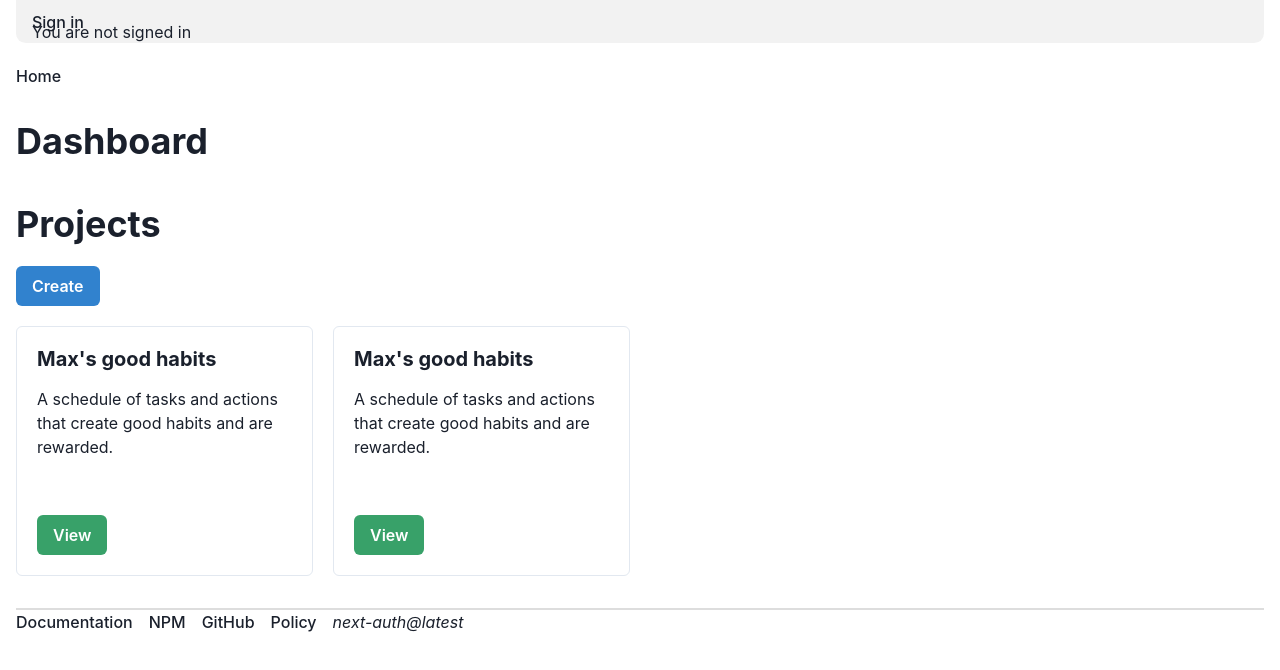
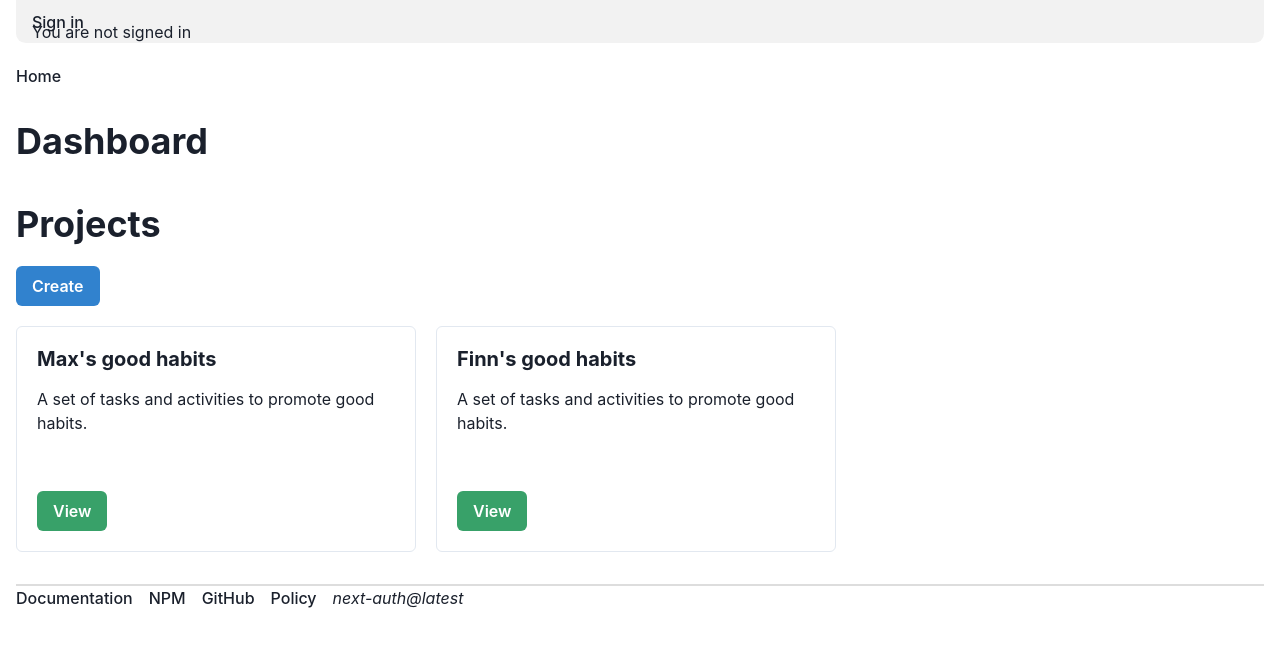
Before and after one commit to leggetter/_habitdabit, a Next.js app: page /dashboard in a window 1280 px wide. Shown: the top 670 px of the page. Built offline with nearby package versions, Linux system fonts and the light colour scheme; no server answers.

Commit message:
chore: working on add Project CRU (not D yet)

```diff
--- /dev/null
+++ b/components/hd-link-button.tsx
@@ -0,0 +1,15 @@
+import { Button, ButtonProps } from "@chakra-ui/react";
+import HDLink, { HDLinkProps } from "./hd-link";
+
+declare type HDLinkButtonProps = HDLinkProps &
+  ButtonProps & {
+    children?: React.ReactNode;
+  };
+
+export default function HDLinkButton(props: HDLinkButtonProps) {
+  return (
+    <HDLink _hover={{ textDecoration: "none" }} {...props}>
+      <Button {...props}>{props.children}</Button>
+    </HDLink>
+  );
+}
--- a/components/hd-link.tsx
+++ b/components/hd-link.tsx
@@ -1,7 +1,7 @@
 import NextLink from "next/link";
 import { Link, LinkProps } from "@chakra-ui/react";
 
-declare type HDLinkProps = LinkProps & {
+export declare type HDLinkProps = LinkProps & {
   children?: React.ReactNode;
 };
 
--- a/package.json
+++ b/package.json
@@ -16,6 +16,7 @@
     "@chakra-ui/react": "^2.4.8",
     "@emotion/react": "^11.10.5",
     "@emotion/styled": "^11.10.5",
+    "formik": "^2.2.9",
     "framer-motion": "^6.5.1",
     "next": "latest",
     "next-auth": "latest",
--- a/pages/dashboard/index.tsx
+++ b/pages/dashboard/index.tsx
@@ -5,44 +5,60 @@ import {
   CardBody,
   CardFooter,
   Heading,
-  SimpleGrid,
+  Flex,
   Stack,
   Text,
 } from "@chakra-ui/react";
 import { useSession } from "next-auth/react";
+import HDLinkButton from "../../components/hd-link-button";
 import Layout from "../../components/layout";
 
-const ProjectCard = () => {
-  const { data: session } = useSession();
-
+const ProjectCard = ({
+  id,
+  name,
+  goalDescription: description,
+  showEditButton,
+}: {
+  id: string;
+  name: string;
+  goalDescription: string;
+  showEditButton: boolean;
+}) => {
   return (
     <Card
       direction={{ base: "column", sm: "row" }}
       overflow="hidden"
       variant="outline"
       mt={5}
+      mr={5}
       maxW={400}
     >
       <Stack>
         <CardBody>
           <Heading as="h3" size="md">
-            Max's good habits
+            {name}
           </Heading>
 
-          <Text py="2">
-            A schedule of tasks and actions that create good habits and are
-            rewarded.
-          </Text>
+          <Text py="2">{description}</Text>
         </CardBody>
 
         <CardFooter>
-          <Button variant="solid" colorScheme="green" mr={2}>
+          <HDLinkButton
+            href={`/dashboard/projects/${id}`}
+            variant="solid"
+            colorScheme="green"
+            mr={2}
+          >
             View
-          </Button>
-          {session?.user.role === "admin" && (
-            <Button variant="solid" colorScheme="blue">
+          </HDLinkButton>
+          {showEditButton && (
+            <HDLinkButton
+              href={`/dashboard/projects/${id}/edit`}
+              variant="solid"
+              colorScheme="blue"
+            >
               Edit
-            </Button>
+            </HDLinkButton>
           )}
         </CardFooter>
       </Stack>
@@ -51,18 +67,42 @@ const ProjectCard = () => {
 };
 
 export default function Page() {
+  const { data: session } = useSession();
+  const isAdmin = session?.user.role === "admin";
+
   return (
     <Layout>
       <Heading as="h1">Dashboard</Heading>
 
       <Box as="section" mt={10}>
         <Heading as="h2">Projects</Heading>
-        <Button colorScheme="blue">Create</Button>
 
-        <SimpleGrid columns={4} spacing={5}>
-          <ProjectCard />
-          <ProjectCard />
-        </SimpleGrid>
+        <HDLinkButton
+          href={`/dashboard/projects/create`}
+          variant="solid"
+          colorScheme="blue"
+        >
+          Create
+        </HDLinkButton>
+
+        <Flex>
+          <ProjectCard
+            id="1"
+            name={"Max's good habits"}
+            goalDescription={
+              "A set of tasks and activities to promote good habits."
+            }
+            showEditButton={isAdmin}
+          />
+          <ProjectCard
+            id="2"
+            name={"Finn's good habits"}
+            goalDescription={
+              "A set of tasks and activities to promote good habits."
+            }
+            showEditButton={isAdmin}
+          />
+        </Flex>
       </Box>
     </Layout>
   );
```
Also changed, not shown: pages/dashboard/projects/[id]/edit.tsx (added, +15 -0 lines), pages/dashboard/projects/[id]/index.tsx (added, +15 -0 lines), pages/dashboard/projects/create.tsx (added, +113 -0 lines), 1 other file (tests, documents, lock files or other folders).
